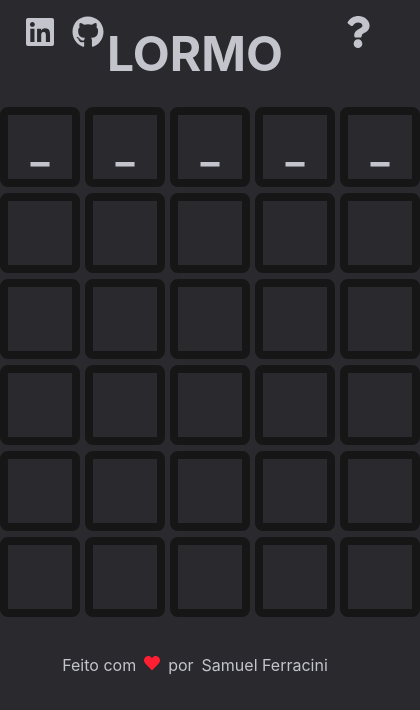
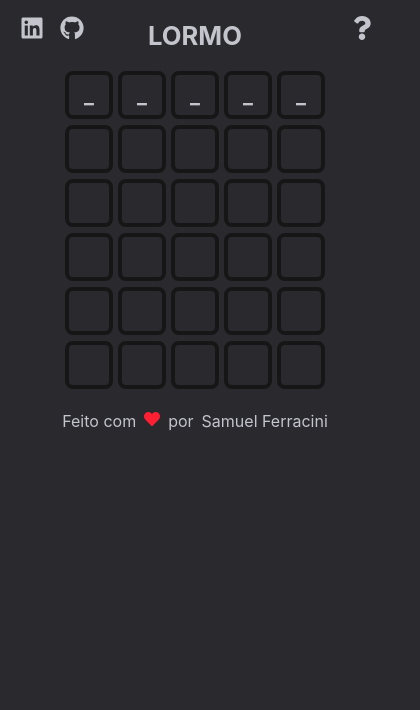
Before and after one commit to SamuelFerracini/Lermo, a React (Vite) app: page / in a window 390 px wide. Shown: the top 710 px of the page, 420 px wide, since content can reach past the window. Built offline with nearby package versions, Linux system fonts and the light colour scheme.

Commit message:
feat: improve layout on mobile devices

```diff
--- a/src/components/Board.module.css
+++ b/src/components/Board.module.css
@@ -1,4 +1,5 @@
 .board {
   max-width: fit-content;
   margin: 0 auto;
+  position: relative;
 }
--- a/src/components/Board.tsx
+++ b/src/components/Board.tsx
@@ -2,12 +2,14 @@ import styles from "./Board.module.css";
 
 import { Word } from "./Word";
 import { useAppStore } from "../stores/app";
+import { Message } from "./Message";
 
 export function Board() {
   const words = useAppStore((state) => state.words);
 
   return (
     <div className={styles.board}>
+      <Message />
       {words.map((word, wordIndex) => (
         <Word
           key={wordIndex}
--- a/src/components/Footer.module.css
+++ b/src/components/Footer.module.css
@@ -1,5 +1,5 @@
 .wrapper {
-  padding: 2rem;
+  padding: 1.5rem;
 }
 
 .wrapper span {
@@ -16,3 +16,9 @@
   text-decoration: none;
   color: var(--blue-100);
 }
+
+@media only screen and (max-width: 600px) {
+  .wrapper {
+    padding: 1rem;
+  }
+}
--- a/src/components/Letter.module.css
+++ b/src/components/Letter.module.css
@@ -35,3 +35,28 @@
   border: 0;
   background: var(--yellow-400);
 }
+
+@media only screen and (max-width: 600px) {
+  .wrapper {
+    border: 4px solid var(--gray-900);
+    width: 3rem;
+    height: 3rem;
+    border-radius: 8px;
+
+    display: flex;
+    justify-content: center;
+    align-items: center;
+    text-transform: uppercase;
+    font-weight: bolder;
+    font-size: 1.3rem;
+  }
+
+  .wrapperEmpty:hover {
+    cursor: pointer;
+    border: 4px solid var(--gray-400);
+  }
+
+  .wrapperFocused {
+    border: 4px solid var(--gray-400);
+  }
+}
--- a/src/components/Message.module.css
+++ b/src/components/Message.module.css
@@ -3,6 +3,13 @@
   display: flex;
   flex-direction: column;
   gap: 0.25rem;
+  position: absolute;
+  width: 100%;
+  height: 100%;
+  background: #0000008b;
+  backdrop-filter: blur(6px);
+  display: flex;
+  justify-content: center;
   text-align: center;
 }
 
--- a/src/components/Message.tsx
+++ b/src/components/Message.tsx
@@ -23,7 +23,9 @@ export function Message() {
           </span>
           <span>{hiddenWord}</span>
 
-          <button onClick={handleClick}>Reiniciar</button>
+          <div>
+            <button onClick={handleClick}>Reiniciar</button>
+          </div>
         </div>
       ) : (
         ""
--- a/src/components/Navbar.module.css
+++ b/src/components/Navbar.module.css
@@ -1,5 +1,5 @@
 .wrapper {
-  padding: 1.5rem;
+  padding: 1.25rem;
   width: 100%;
   text-align: center;
 }
@@ -17,6 +17,10 @@
   top: 16px;
 }
 
+.wrapIcons svg {
+  font-size: 32px;
+}
+
 .icon:hover {
   color: var(--blue-100);
   cursor: pointer;
@@ -31,3 +35,15 @@
   position: absolute;
   right: 16px;
 }
+
+@media only screen and (max-width: 600px) {
+  .wrapper > h1 {
+    font-size: 1.6rem;
+    font-weight: bolder;
+    text-transform: uppercase;
+  }
+
+  .wrapIcons svg {
+    font-size: 24px;
+  }
+}
--- a/src/components/Navbar.tsx
+++ b/src/components/Navbar.tsx
@@ -22,26 +22,14 @@ export function Navbar() {
   return (
     <div className={styles.wrapper}>
       <div className={`${styles.wrapIcons} ${styles.wrapLeft}`}>
-        <FaLinkedin
-          onClick={handleLinkedinRedirect}
-          className={styles.icon}
-          size={32}
-        />
-        <FaGithub
-          onClick={handleGithubRedirect}
-          className={styles.icon}
-          size={32}
-        />
+        <FaLinkedin onClick={handleLinkedinRedirect} className={styles.icon} />
+        <FaGithub onClick={handleGithubRedirect} className={styles.icon} />
       </div>
 
       <h1>Lormo</h1>
 
       <div className={`${styles.wrapIcons} ${styles.wrapRight}`}>
-        <FaQuestion
-          onClick={handleQuestionRedirect}
-          className={styles.icon}
-          size={32}
-        />
+        <FaQuestion onClick={handleQuestionRedirect} className={styles.icon} />
       </div>
     </div>
   );
```
